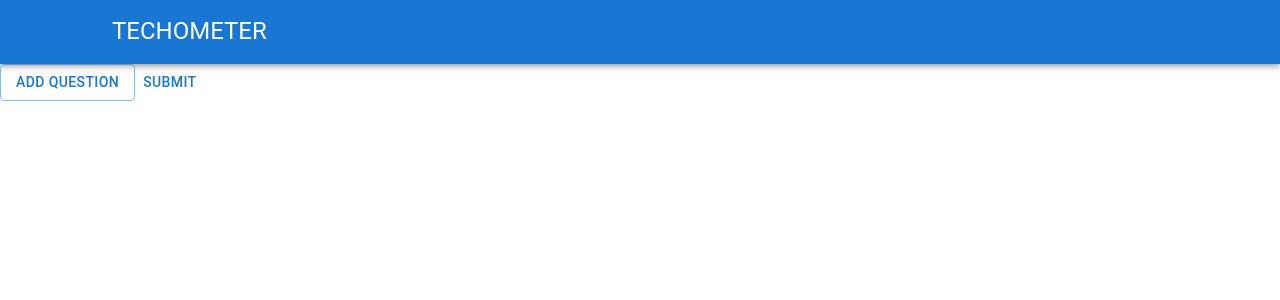
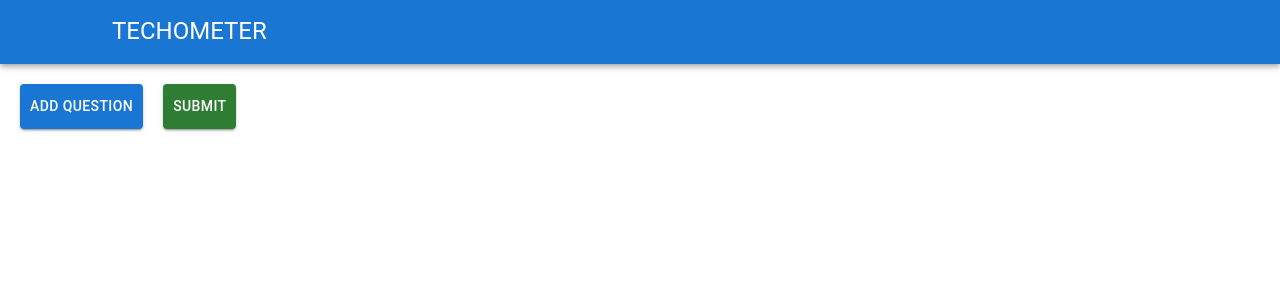
Before and after one commit to LeoHacopian/techo-researcher-portal, a React (Create React App) app: page /Questionnaire in a window 1280 px wide. Shown: the top 300 px of the page. Built offline with nearby package versions, Linux system fonts and the light colour scheme; some icons are missing.

Commit message:
Adds apiClient and modifies qForm and adds Admin

```diff
--- a/src/Components/Home/Home.css
+++ b/src/Components/Home/Home.css
@@ -9,7 +9,7 @@
     border: 2px solid #000000;
     border-radius: 20px;
     background-color: #9AD2CB;
-    color: rgb(0, 0, 0);
+    color: rgb(255, 255, 255);
     padding: 20px 40px;
     margin: 10px;
     text-align: center;
@@ -18,5 +18,27 @@
 }
 
 .button:hover {
-    background-color: #4c6d6b;
+    box-shadow: 0 12px 16px 0 rgba(0,0,0,0.24), 0 17px 50px 0 rgba(0,0,0,0.19);
 }
+
+.button2 {
+    background-color: crimson;
+    position: fixed;
+    bottom: 20px;
+    right: 20px;
+}
+
+.button2:hover {
+    background-color: darkred;
+}
+
+#message {
+    position: fixed;
+    color: green;
+    bottom: 0;
+    left: 50%;
+    transform: translateX(-50%);
+    background-color: #fff;
+    padding: 10px;
+
+  }
--- a/src/Components/Home/Home.js
+++ b/src/Components/Home/Home.js
@@ -1,7 +1,17 @@
 import { Link } from 'react-router-dom'
+import { useState} from 'react'
 import './Home.css'
 
 export default function Home() {
+
+    const [buttonColor, setButtonColor] = useState('red');
+    const [message, setMessage] = useState('');
+
+    function handleButtonClick() {
+        setButtonColor(buttonColor === 'blue' ? 'red' : 'blue');
+        setMessage(message === '' ? 'Database connected successfully': '');
+      }
+
     return (
         <div class="button-container">
             <Link to='/Questionnaire'>
@@ -10,6 +20,8 @@ export default function Home() {
             <button class="button">Games</button>
             <button class="button">Game Results</button>
             <button class="button">Charts</button>
+            <button class="button button2"  style={{ backgroundColor: buttonColor }} onClick={handleButtonClick}>Admin</button>
+            <div id='message'>{message}</div>
         </div>
    )
 }
--- /dev/null
+++ b/src/Components/qForm/qForm.css
@@ -0,0 +1,3 @@
+.Form {
+    padding-left: 15px;
+}
--- a/src/Components/qForm/qForm.js
+++ b/src/Components/qForm/qForm.js
@@ -1,4 +1,4 @@
-
+import './qForm.css'
 import {Button, TextField, MenuItem, Select} from "@mui/material";
 
 
@@ -29,7 +29,7 @@ function QForm(){
         <MenuItem value={'NumberWheel'}>NumberWheel</MenuItem>
         </Select>
 
-        <Button>Delete</Button>
+        <Button variant="Delete">Delete</Button>
         </div>
 
        )
--- a/src/Components/qPortal/qPortal.css
+++ b/src/Components/qPortal/qPortal.css
@@ -0,0 +1,13 @@
+#AddButton {
+    padding: 10px;
+    margin-top: 20px;
+    margin-bottom: 10px;
+    margin-left: 20px;
+}
+
+#SubmitButton {
+    padding: 10px;
+    margin-top: 20px;
+    margin-bottom: 10px;
+    margin-left: 20px;
+}
--- a/src/Components/qPortal/qPortal.js
+++ b/src/Components/qPortal/qPortal.js
@@ -1,35 +1,26 @@
-import React from "react";
-import {AppBar,Button} from "@mui/material";
+import './qPortal.css';
+import { Button } from '@mui/material';
 import QForm from '../qForm/qForm.js';
+import { useState } from 'react';
 
+export default function QPortal() {
+  const [questions, setQuestions] = useState([]);
 
-export default class QPortal extends React.Component{
-  constructor(props){
-    super(props);
-    this.state = {
-      questions: []
+  const addQuestion = () => {
+    const question = <QForm key={questions.length} />;
+    const newQuestions = [...questions, question];
+    setQuestions(newQuestions);
   };
-  }
-  addQuestion = () => {
-    const question = (
-      <QForm
-        key={this.state.questions.length}
 
-      />
-    );
-    var questions = this.state.questions.slice();
-    questions.push(question);
-    this.setState({ questions: questions });
-  };
-  render(){
   return (
     <div className='qPortal'>
-            <Button id="AddButton" variant='outlined' onClick={this.addQuestion}>
+      <Button id='AddButton' variant='contained' onClick={addQuestion}>
         Add question
       </Button>
-            {this.state.questions}
-            <Button>Submit</Button>
+      {questions}
+      <Button id='SubmitButton' variant='contained' color='success'>
+        Submit
+      </Button>
     </div>
-    )
+  );
 }
-}
```
Also changed, not shown: src/Components/Services/apiClient.js (added, +32 -0 lines). Lines whose indentation alone changed are shown as unchanged.
